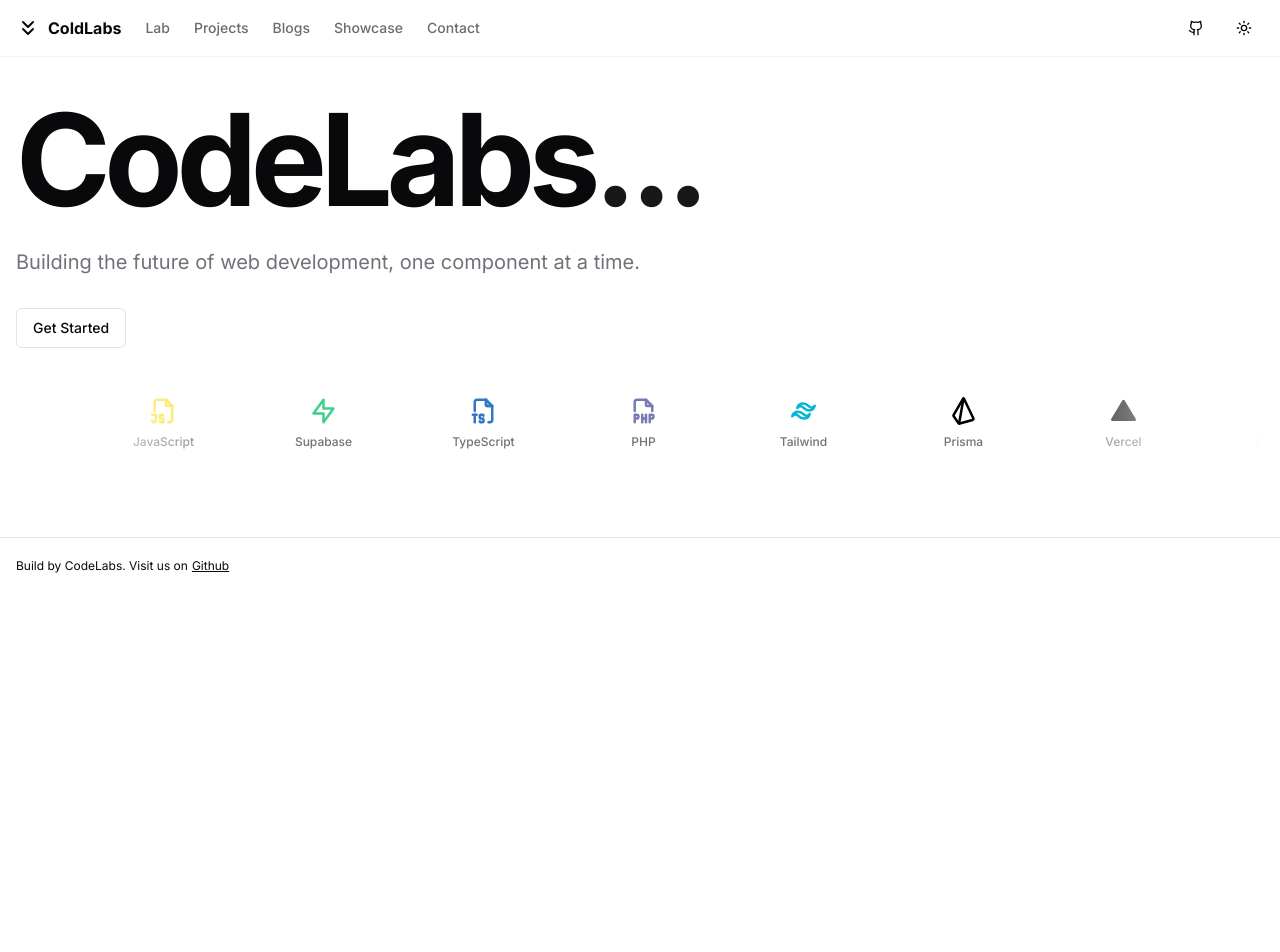
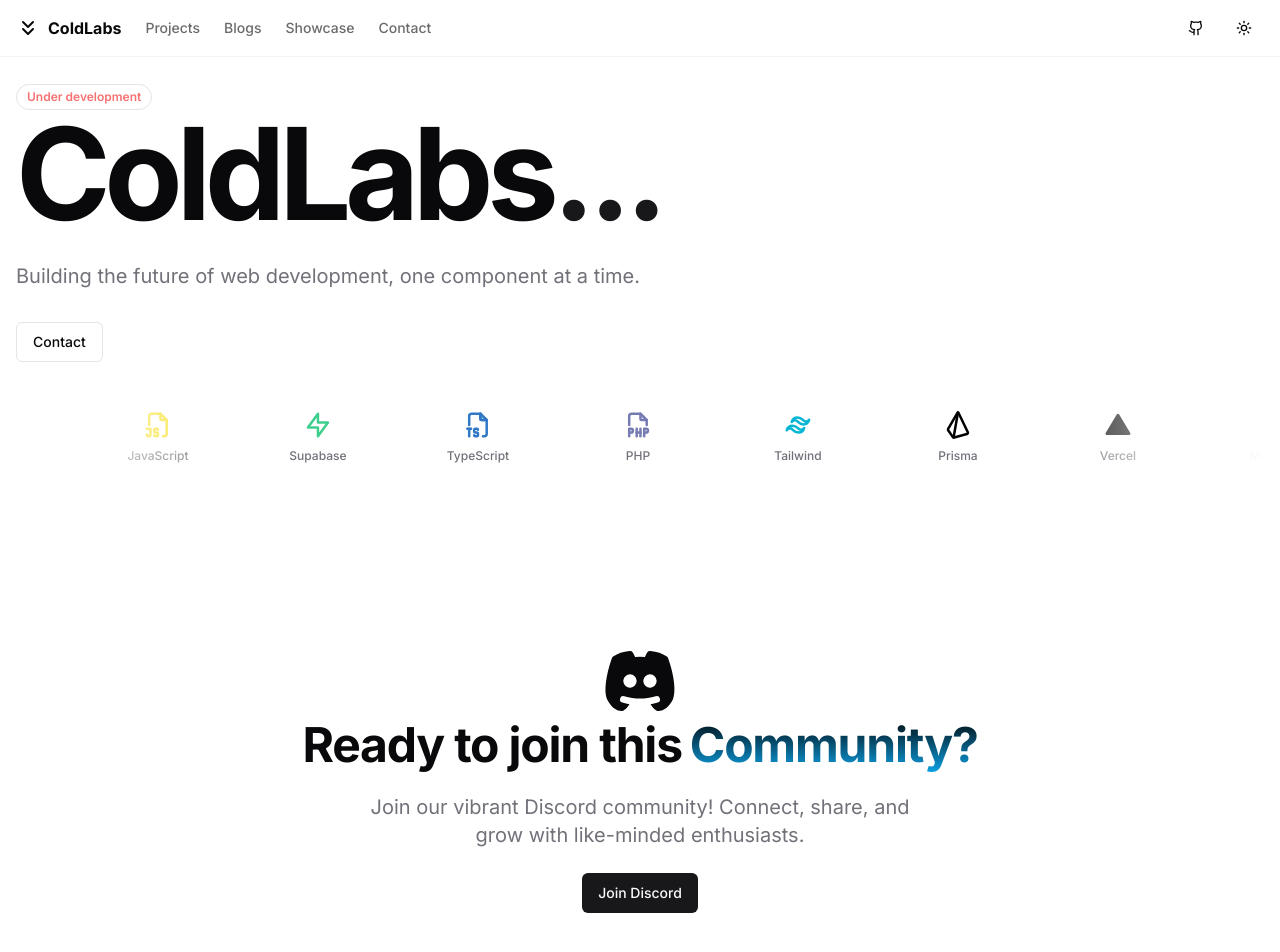
Before and after one commit to cold-labs/ColdLabs, a Next.js app: page / in a window 1280 px wide. Shown: the top 952 px of the page. Before the commit the page ends 800 px from the top, so only its background shows below. Built offline with nearby package versions, Linux system fonts and the light colour scheme.

Commit message:
feat (coldlabs): new community section

```diff
--- a/app/page.tsx
+++ b/app/page.tsx
@@ -1,11 +1,11 @@
+import { Community } from "@/components/coldlabs/community";
 import Hero from "@/components/coldlabs/hero";
-import TechStackSlider from "@/components/coldlabs/tech-stack-slider";
-import { Separator } from "@/components/ui/separator";
 
 export default function Home() {
   return (
     <>
       <Hero />
+      <Community />
     </>
   );
 }
--- /dev/null
+++ b/components/coldlabs/community.tsx
@@ -0,0 +1,46 @@
+
+import { Button } from "@/components/ui/button";
+import {
+  Card,
+  CardContent,
+  CardFooter,
+  CardHeader,
+  CardTitle,
+} from "@/components/ui/card";
+import { IconBrandDiscordFilled } from "@tabler/icons-react";
+
+export const Community = () => {
+  return (
+    <section id="community">
+      <div className="container mx-auto py-20 sm:py-20">
+        <div className="lg:w-[60%] mx-auto">
+          <Card className="bg-background border-none shadow-none text-center flex flex-col items-center justify-center">
+            <CardHeader>
+              <CardTitle className="text-4xl md:text-5xl font-bold flex flex-col items-center">
+                <IconBrandDiscordFilled className="size-20"/>
+                <div>
+                  Ready to join this
+                  <span className="text-transparent pl-2 bg-gradient-to-t from-[#0ea5e9] to-[#000000] dark:to-[#ffffff] bg-clip-text">
+                    Community?
+                  </span>
+                </div>
+              </CardTitle>
+            </CardHeader>
+            <CardContent className="lg:w-[80%] text-xl text-muted-foreground">
+              Join our vibrant Discord community! Connect, share, and grow with
+              like-minded enthusiasts.
+            </CardContent>
+
+            <CardFooter>
+              <Button asChild>
+                <a href="https://discord.com/" target="_blank">
+                  Join Discord
+                </a>
+              </Button>
+            </CardFooter>
+          </Card>
+        </div>
+      </div>
+    </section>
+  );
+};
--- a/components/coldlabs/hero.tsx
+++ b/components/coldlabs/hero.tsx
@@ -2,6 +2,7 @@
 import React from 'react';
 import { Button } from '../ui/button';
 import TechStackSlider from './tech-stack-slider';
+import { Badge } from '../ui/badge';
 
 const Hero = () => {
   const [dotIndex, setDotIndex] = React.useState(0);
@@ -17,8 +18,11 @@ const Hero = () => {
   return (
     <div className="min-h-[60vh] flex items-center bg-gradient-to-b from-background to-background/80">
       <div className='container mx-auto px-4'>
+        <Badge variant="outline" className="text-xs py-1 text-red-400">
+            Under development
+        </Badge>
         <h1 className='text-7xl md:text-8xl lg:text-9xl font-bold tracking-tighter'>
-          CodeLabs
+          ColdLabs
           <span className="Ww-24">
             {[...Array(3)].map((_, i) => (
               <span
@@ -41,7 +45,7 @@ const Hero = () => {
           <Button
           variant={"outline"}
           >
-            Get Started
+            Contact
           </Button>
         </div>
       <TechStackSlider/>
--- a/components/shared/Footer.tsx
+++ b/components/shared/Footer.tsx
@@ -6,9 +6,10 @@ export const Footer = () => {
     <div className="h-14 border-t">
         <div className="h-full container mx-auto flex justify-center items-center md:justify-start px-4">
                 <p className="text-xs">
-                    Build by CodeLabs. Visit us on
+                    Build by ColdLabs. Visit us on
                     <Link
-                    href={"https://github.com/code-labs"}
+                    href={"https://github.com/cold-labs"}
+                    target="_blank"
                     className="mx-1 underline"
                     >
                         Github
--- a/components/shared/Navbar.tsx
+++ b/components/shared/Navbar.tsx
@@ -13,7 +13,6 @@ import Link from "next/link";
 import ToggleTheme from "@/components/toogle-theme";
 
 const navItems = [
-  { href: "/", label: "Lab" },
   { href: "/projects", label: "Projects" },
   { href: "/blogs", label: "Blogs" },
   { href: "/showcase", label: "Showcase" },
--- a/package.json
+++ b/package.json
@@ -1,5 +1,5 @@
 {
-  "name": "codelabs",
+  "name": "coldlabs",
   "version": "0.1.0",
   "private": true,
   "scripts": {
```
